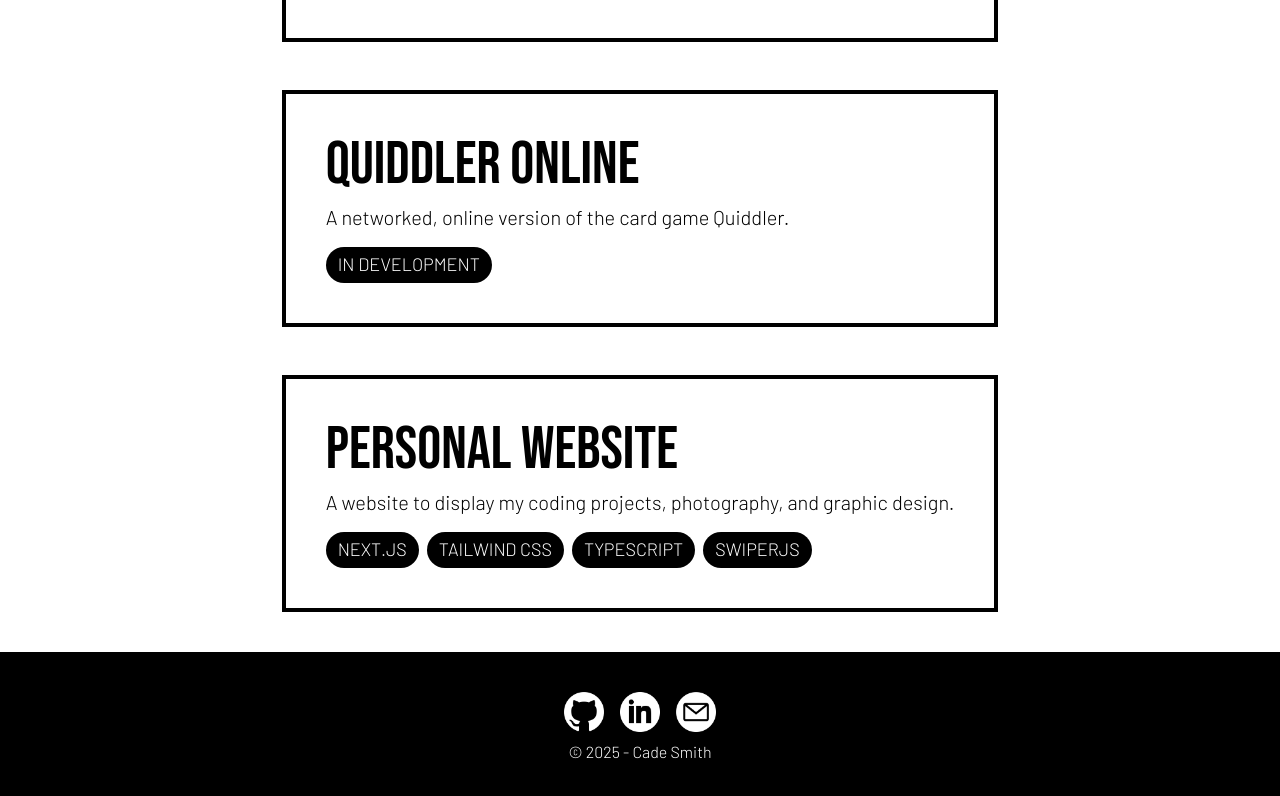
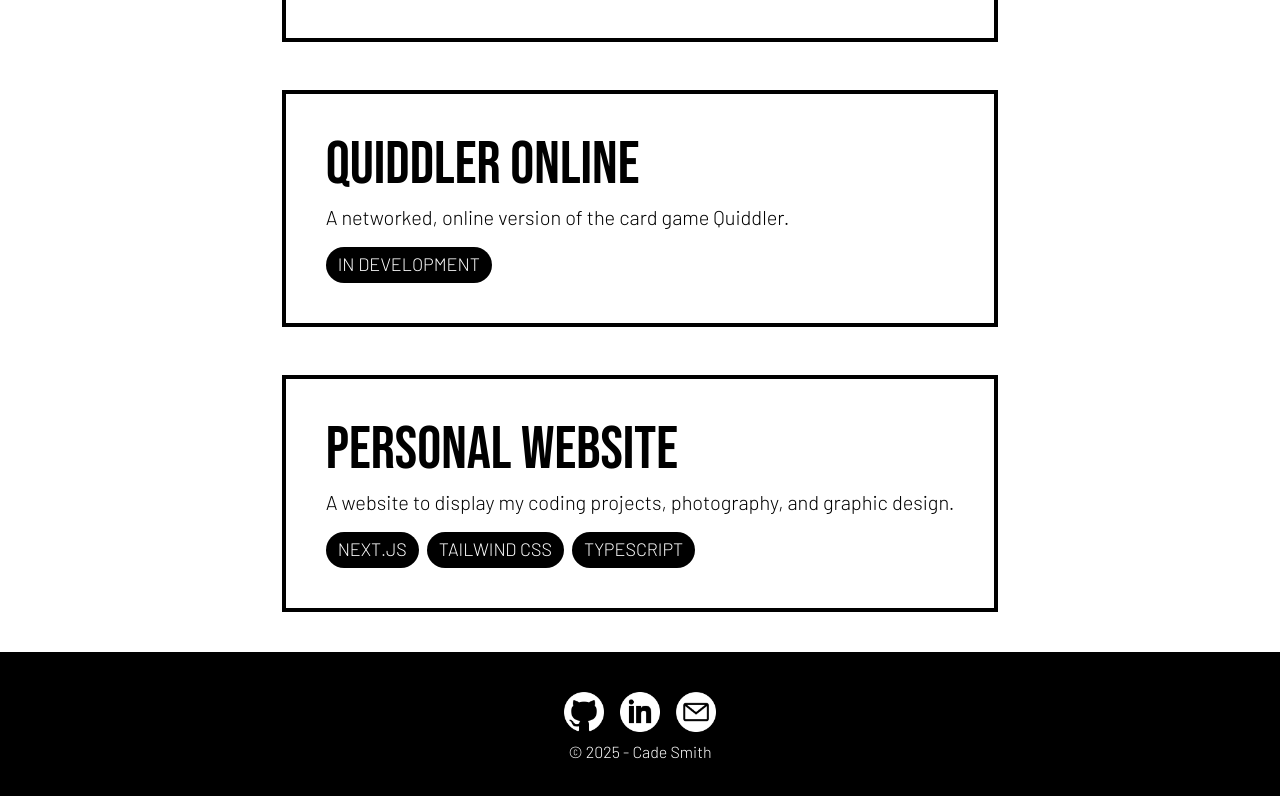
Before and after one commit to cadesmith/PortfolioSite, a Next.js app: page /projects in a window 1280 px wide. Shown: the part 760-1556 px from the top of the page. Built offline with nearby package versions, Linux system fonts and the light colour scheme.

Commit message:
making changes based on deployment

```diff
--- a/app/components/DesignTile.tsx
+++ b/app/components/DesignTile.tsx
@@ -9,6 +9,7 @@ export default function DesignTile({image, description, title, date}: any) {
                 src={image}
                 alt=''
                 quality={100}
+                placeholder='blur'
                 width={1296}
                 height={1728}
                 style={{
--- a/app/projects/page.tsx
+++ b/app/projects/page.tsx
@@ -30,7 +30,7 @@ export default function Projects() {
         <Project
           title={'PERSONAL WEBSITE'}
           description={'A website to display my coding projects, photography, and graphic design.'}
-          stack={['NEXT.JS', 'TAILWIND CSS', 'TYPESCRIPT', 'SWIPERJS']}
+          stack={['NEXT.JS', 'TAILWIND CSS', 'TYPESCRIPT']}
         />
       </div>
     </div>
```
